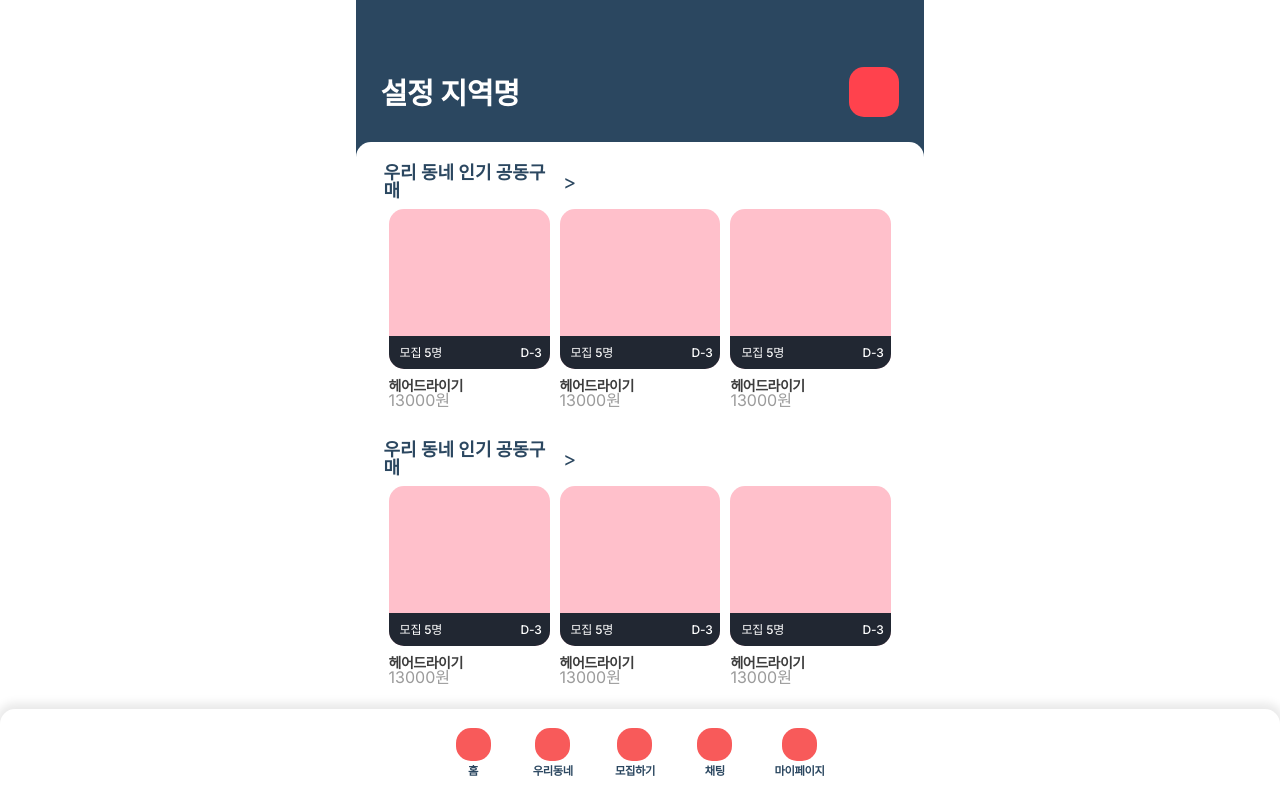
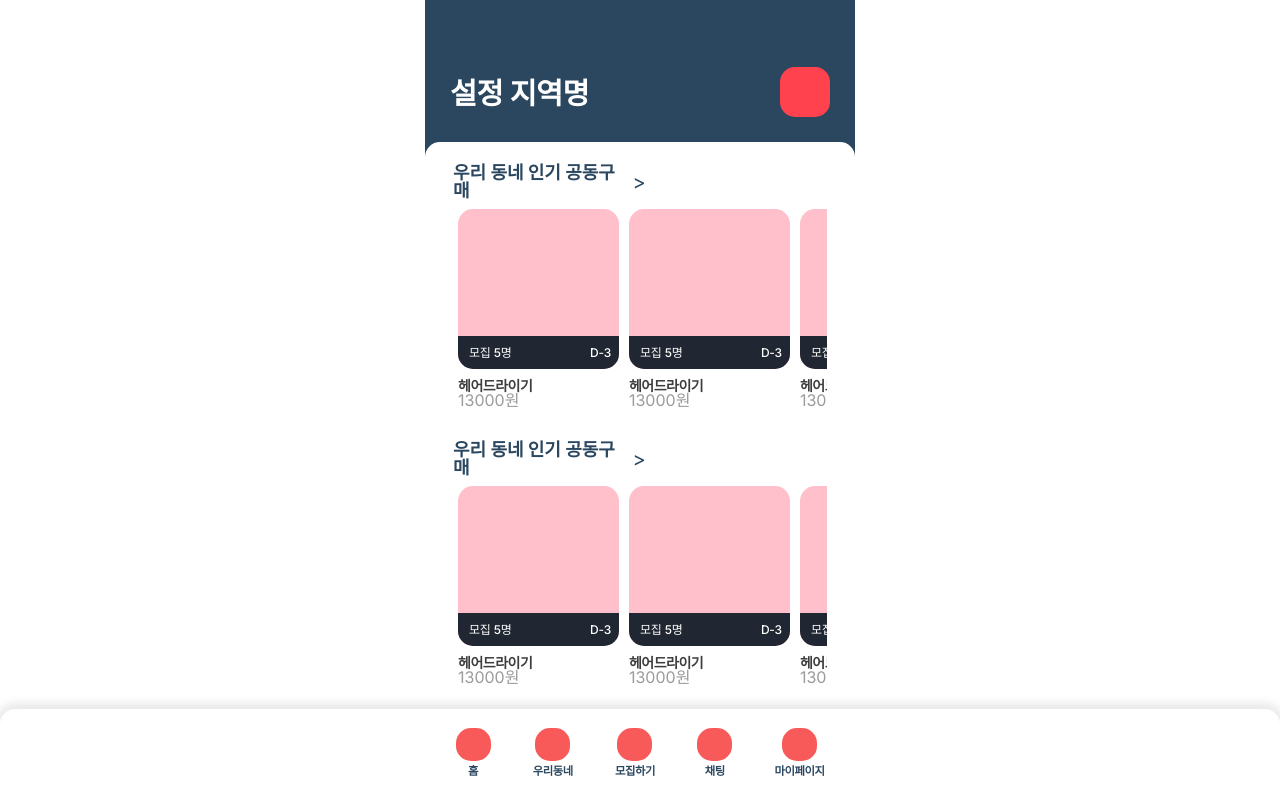
Before and after one commit to moa-moa-service/moamoa-frontend, a React (Vite) app: page / in a window 1280 px wide. Shown: the top 798 px of the page. Built offline with nearby package versions, Linux system fonts and the light colour scheme.

Commit message:
design: max-width 설정

```diff
--- a/src/App.css
+++ b/src/App.css
@@ -2,6 +2,13 @@
 
 .App {
   font-family: 'Inter', sans-serif;
+}
+
+@media screen and (max-width: 430px) {
+  :root {
+    width: 100vw;
+    height: 100vh;
+  }
 }
 
 @media screen and (min-width: 431px) {
@@ -9,4 +16,7 @@
     display: flex;
     justify-content: center;
   }
+  .App {
+    width: 430px;
+  }
 }
```
